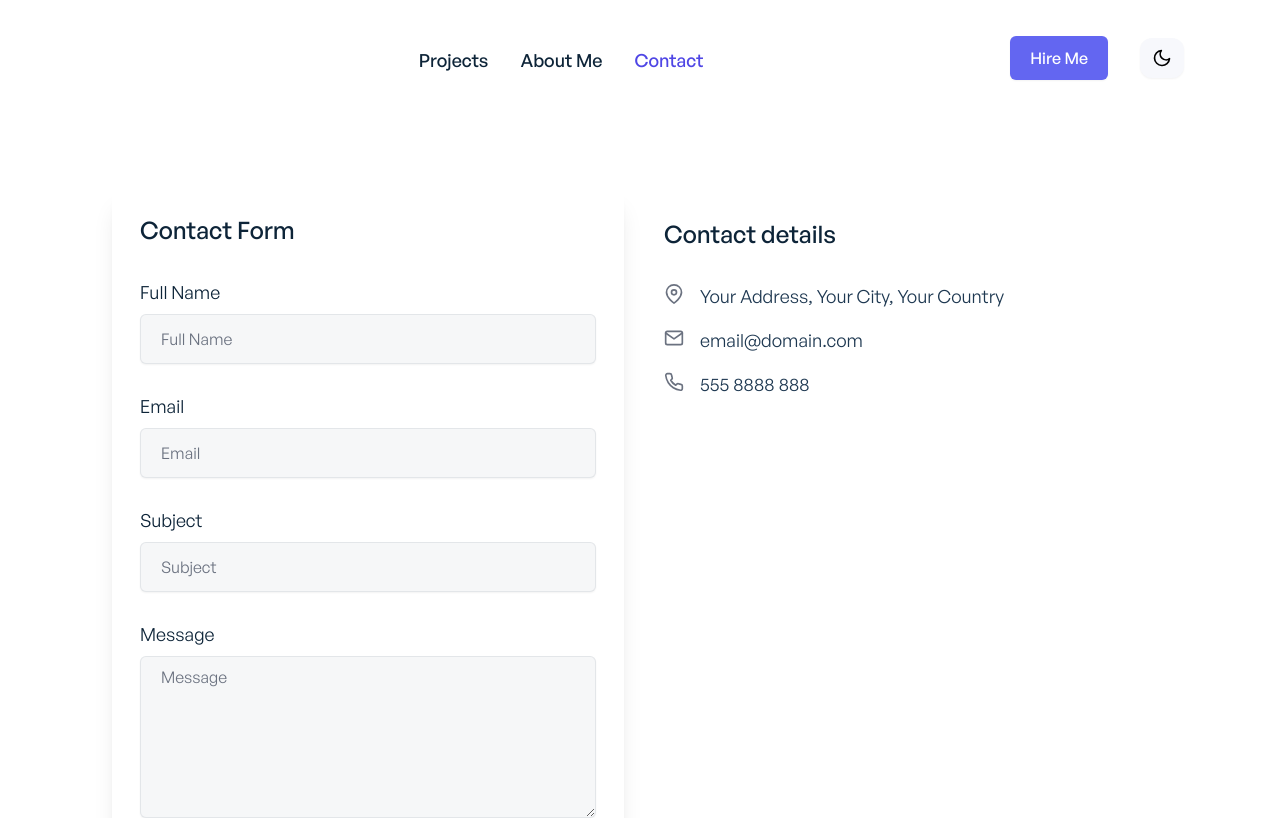
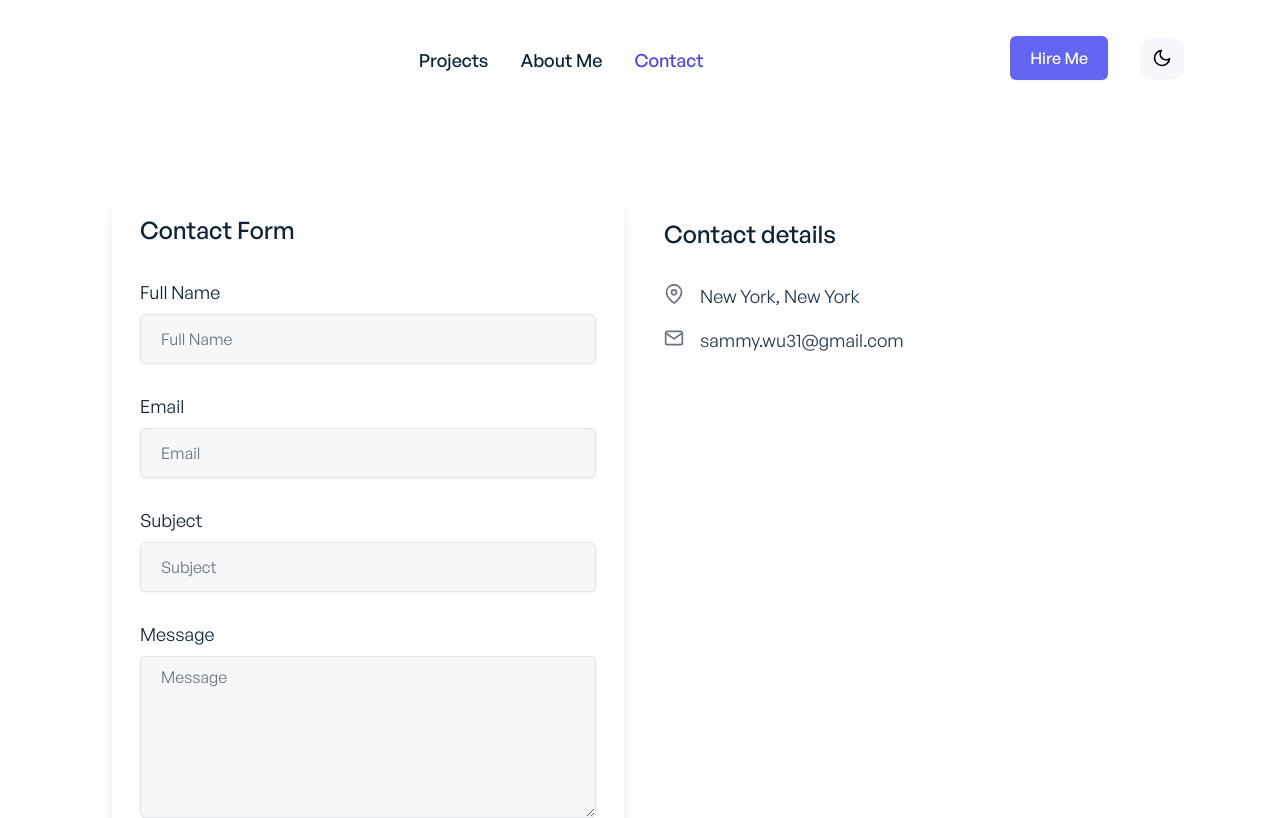
Before and after one commit to drsammywu/drsammywu.github.io, a Vue app: page /contact in a window 1280 px wide. Shown: the top 818 px of the page. Built offline with nearby package versions, Linux system fonts and the light colour scheme; what vue-backtotop would draw is missing.

Commit message:
initial changes

```diff
--- a/src/views/Contact.vue
+++ b/src/views/Contact.vue
@@ -13,19 +13,19 @@ export default {
 			contacts: [
 				{
 					id: 1,
-					name: 'Your Address, Your City, Your Country',
+					name: 'New York, New York',
 					icon: 'map-pin',
 				},
 				{
 					id: 2,
-					name: 'email@domain.com',
+					name: 'sammy.wu31@gmail.com',
 					icon: 'mail',
 				},
-				{
-					id: 3,
-					name: '555 8888 888',
-					icon: 'phone',
-				},
+				// {
+				// 	id: 3,
+				// 	name: '646 726 8896',
+				// 	icon: 'phone',
+				// },
 			],
 		};
 	},
```
Also changed, not shown: index.html (deleted, +0 -27 lines), 1 other file (tests, documents, lock files or other folders).
